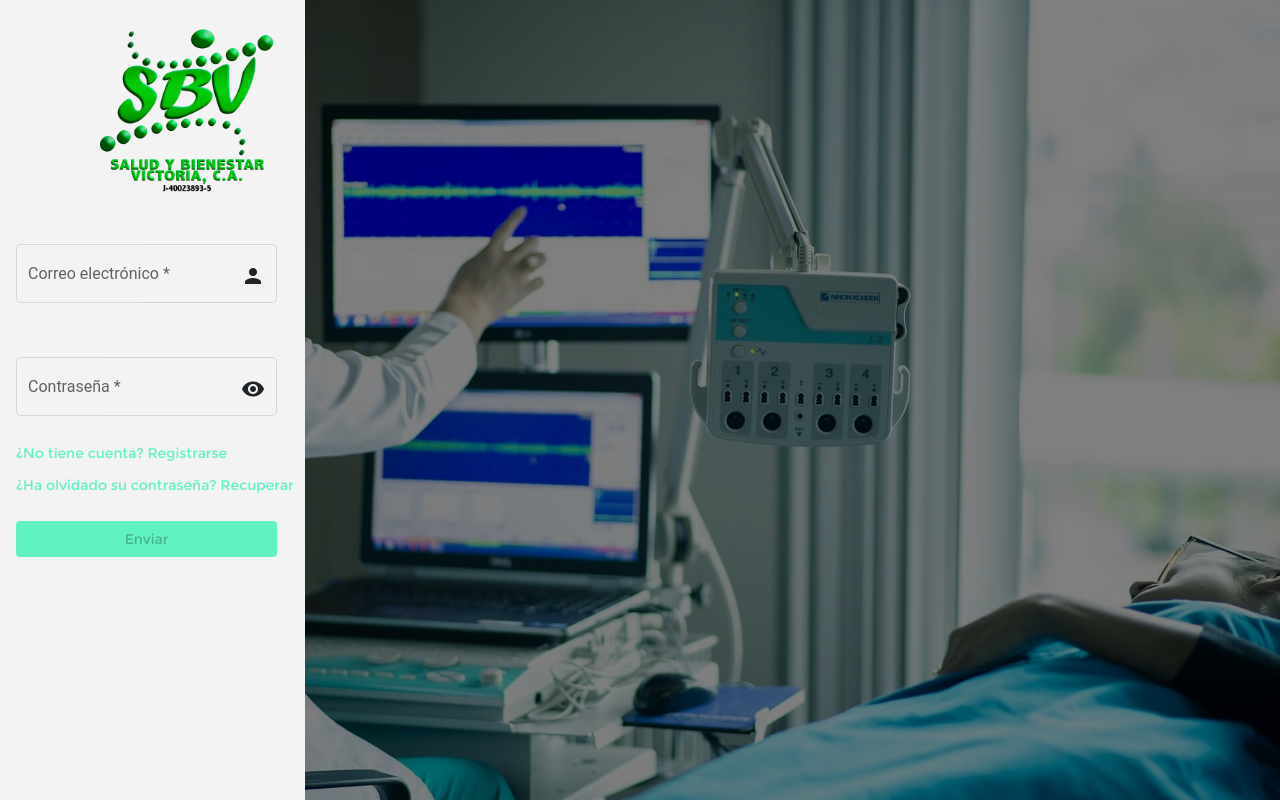
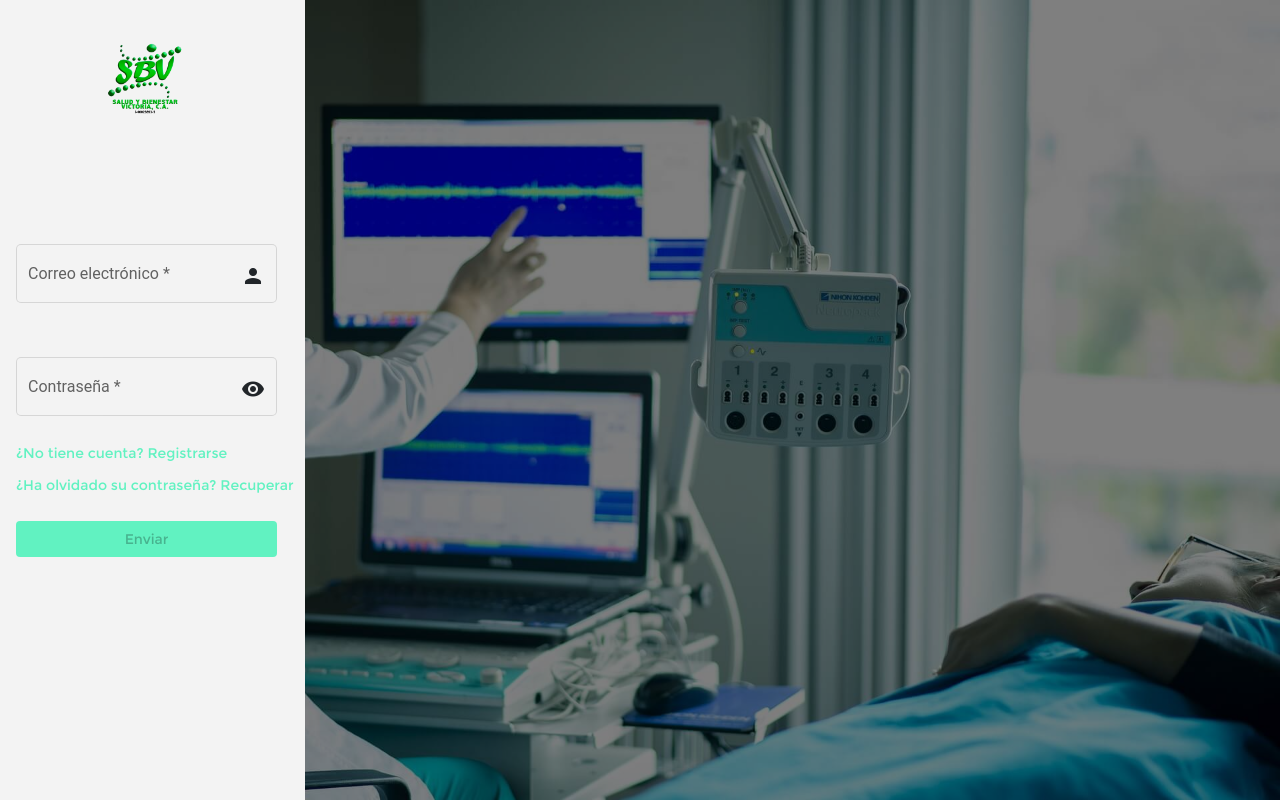
Before and after one commit to junex10/clinicasbv-frontend, an Angular app: page / in a window 1280 px wide. Built offline with nearby package versions, Linux system fonts and the light colour scheme.

Commit message:
Agregado 404 pagina no encontrada

```diff
--- a/src/app/app-routing.module.ts
+++ b/src/app/app-routing.module.ts
@@ -1,5 +1,7 @@
 import { NgModule } from '@angular/core';
 import { RouterModule, Routes } from '@angular/router';
+import { NotexistspageComponent } from './web/notexistspage/notexistspage.component';
+
 
 // Modules
 import { DashboardModule } from 'src/app/web/dashboard/dashboard.module';
@@ -8,6 +10,10 @@ const routes: Routes = [
   {
     path: '',
     loadChildren: () => import('src/app/web/dashboard/dashboard.module').then(mod => mod.DashboardModule)
+  },
+  {
+    path: '**',
+    component: NotexistspageComponent
   }
 ];
 
--- a/src/app/app.module.ts
+++ b/src/app/app.module.ts
@@ -8,12 +8,14 @@ import { BrowserAnimationsModule } from '@angular/platform-browser/animations';
 
 // Modules
 import { DashboardModule } from './web/dashboard/dashboard.module';
+import { NotexistspageComponent } from './web/notexistspage/notexistspage.component';
 
 // Components
 
 @NgModule({
   declarations: [
-    AppComponent
+    AppComponent,
+    NotexistspageComponent
   ],
   imports: [
     BrowserModule,
--- a/src/app/web/dashboard/login/login.component.css
+++ b/src/app/web/dashboard/login/login.component.css
@@ -18,14 +18,17 @@
     position: absolute;
     background-color: rgba(0, 0, 0, .5);
 }
+.logo_box {
+    display: block;
+    margin: 0 auto;
+    text-align: center;
+    margin-top: 40px;
+}
 #logo {
-    width: 180px;
+    width: 100%;
 }
 .title_login{
-    text-align: center;
-    padding: 20px;
-    position: relative;
-    left: 100%;
+    width: 100%;
 }
 .form {
     position: absolute;
--- /dev/null
+++ b/src/app/web/notexistspage/notexistspage.component.css
@@ -0,0 +1,17 @@
+.container {
+    text-align: center;
+    display: block;
+    margin: 0 auto;
+    position: relative;
+    top: 50%;
+}
+
+.content {
+    text-align: center;
+    display: inline-block;
+}
+
+.title {
+    font-size: 72px;
+    margin-bottom: 40px;
+}
--- /dev/null
+++ b/src/app/web/notexistspage/notexistspage.component.html
@@ -0,0 +1,5 @@
+<div class="container">
+    <div class="content">
+        <div class="title">404 Not Found</div>
+    </div>
+</div>
--- /dev/null
+++ b/src/app/web/notexistspage/notexistspage.component.ts
@@ -0,0 +1,15 @@
+import { Component, OnInit } from '@angular/core';
+
+@Component({
+  selector: 'app-notexistspage',
+  templateUrl: './notexistspage.component.html',
+  styleUrls: ['./notexistspage.component.css']
+})
+export class NotexistspageComponent implements OnInit {
+
+  constructor() { }
+
+  ngOnInit(): void {
+  }
+
+}
```
